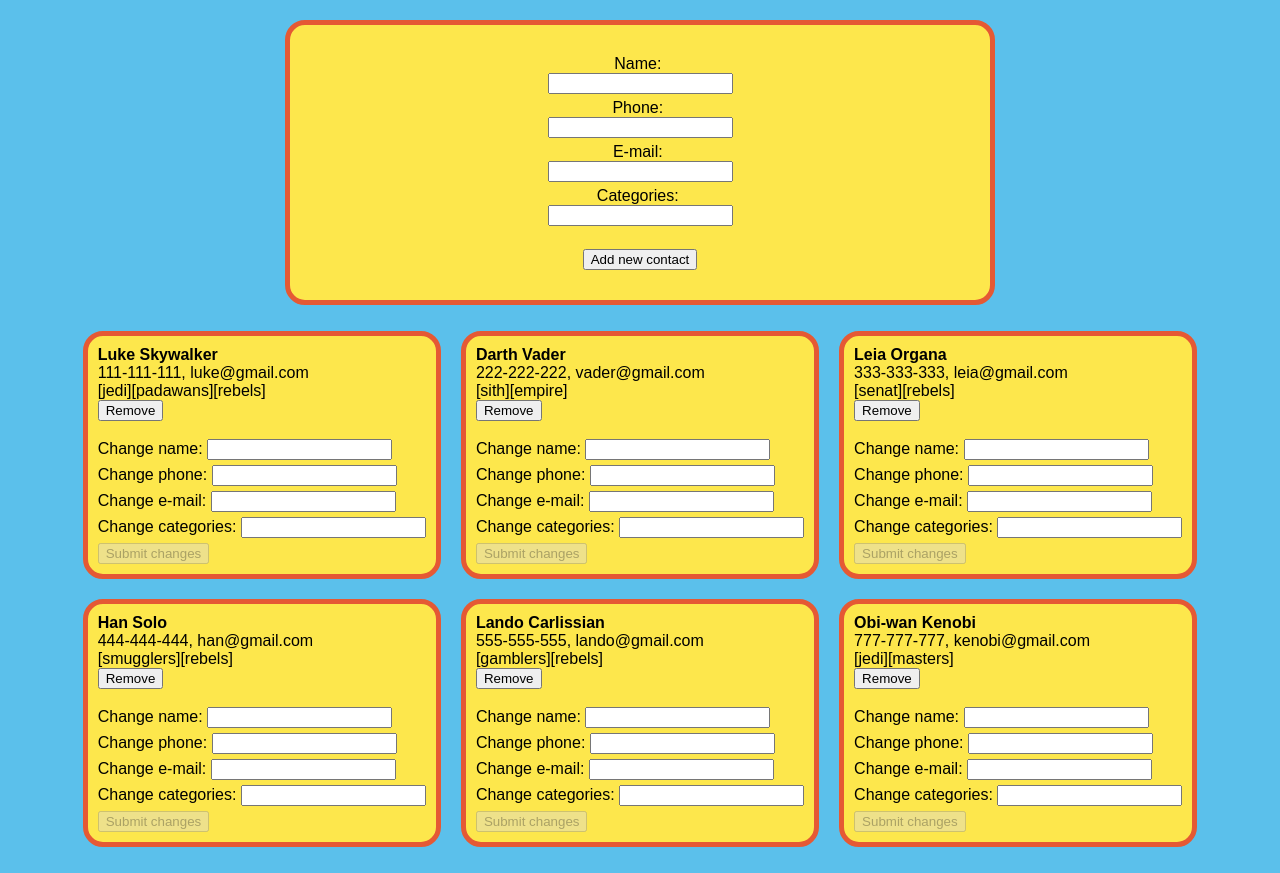
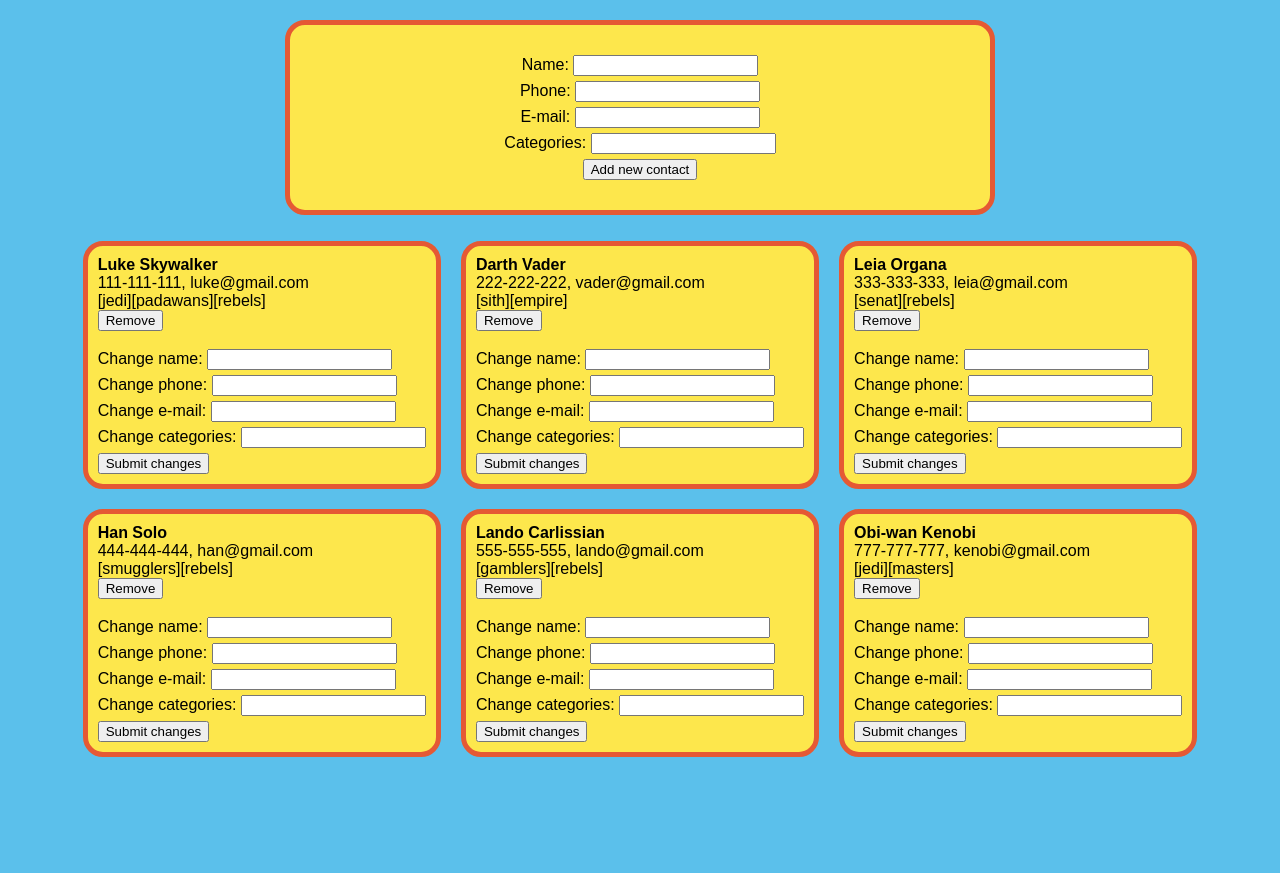
Before and after one commit to JarekSopinski/contact-list-app-react, a React (Create React App) app: page / in a window 1280 px wide. After the commit the page ends 800 px from the top, so only its background shows below. Built offline with nearby package versions, Linux system fonts and the light colour scheme.

Commit message:
Reverted to the option of keeping old values in case user didn't input all values while updating

```diff
--- a/src/App.js
+++ b/src/App.js
@@ -15,7 +15,7 @@ class App extends Component {
             {id: '4', name: 'Han Solo', phone: '444-444-444', email: 'han@gmail.com', category: '[smugglers][rebels]'},
             {id: '5', name: 'Lando Carlissian', phone: '555-555-555', email: 'lando@gmail.com', category: '[gamblers][rebels]'},
             {id: '6', name: 'Obi-wan Kenobi', phone: '777-777-777', email: 'kenobi@gmail.com', category: '[jedi][masters]'}
-            ] // indexes should be strings, not numbers, otherwise there will be problems with comparing
+        ] // indexes should be strings, not numbers, otherwise there will be problems with comparing
     };
 
     // CUSTOM FUNCTIONS
--- a/src/components/AddContactForm.js
+++ b/src/components/AddContactForm.js
@@ -19,14 +19,11 @@ class AddContactForm extends Component {
 
     /*
     Above function can also be written like this (longer, but easier to understand):
-
     handleChange = event => {
     const name = event.target.name
     const value = event.target.value
-
     const patch = {}
     patch[name] = value
-
     this.setState(patch)
   }
      */
@@ -46,51 +43,36 @@ class AddContactForm extends Component {
             <div id={"AddContactForm"}>
                 <form onSubmit={this.handleSubmit}>
 
-
                     <span>Name:&nbsp;</span>
-                    <br/>
                     <input
                         name="newName"
                         value={newName}
                         onChange={this.handleChange}
                     />
-
                     <br/>
 
                     <span>Phone:&nbsp;</span>
-                    <br/>
                     <input
                         name="newPhone"
                         value={newPhone}
-                        onChange={this.handleChange}
-                    />
-
+                        onChange={this.handleChange}/>
                     <br/>
 
                     <span>E-mail:&nbsp;</span>
-                    <br/>
                     <input
                         name="newEmail"
                         value={newEmail}
-                        onChange={this.handleChange}
-                    />
-
+                        onChange={this.handleChange}/>
                     <br/>
 
                     <span>Categories:&nbsp;</span>
-                    <br/>
                     <input
                         name="newCategory"
                         value={newCategory}
-                        onChange={this.handleChange}
-                    />
-
-                    <br/>
+                        onChange={this.handleChange}/>
                     <br/>
 
-                    <button
-                        className={'button'}
-                    >Add new contact</button>
+                    <button className={'button'}>Add new contact</button>
                 </form>
             </div>
         )
--- a/src/components/ContactList.js
+++ b/src/components/ContactList.js
@@ -20,14 +20,13 @@ class ContactList extends Component {
                     contacts.map(contact =>
                         <li key={contact.id}
                             className={"contactItem"}>
-
-                                <span><strong>{contact.name}</strong></span>
+                            <strong>{contact.name}</strong>
                             <br/>
-                                <span>{contact.phone}</span>
+                            {contact.phone}
                             <span>,&nbsp;</span>
-                                <span>{contact.email}</span>
+                            {contact.email}
                             <br/>
-                                <span>{contact.category}</span>
+                            {contact.category}
                             <br/>
                             <button
                                 data-contact-id={contact.id}
@@ -36,7 +35,6 @@ class ContactList extends Component {
                             </button>
                             <br/>
                             &nbsp;
-
                             <UpdateContact
                                 updateContact={this.props.updateContact}
                                 currentContact = {contact}
--- a/src/components/UpdateContact.js
+++ b/src/components/UpdateContact.js
@@ -15,21 +15,10 @@ class UpdateContact extends Component {
     handleChange = event => {
         const name = event.target.name;
         const value = event.target.value;
+
         const updatedContact = {};
+        updatedContact[name] = value;
 
-        const submitBtn = document.getElementById('submitBtn');
-        const inputName = document.getElementById('inputName');
-        const inputPhone = document.getElementById('inputPhone');
-        const inputEmail = document.getElementById('inputEmail');
-        const inputCategory = document.getElementById('inputCategory');
-
-        //Checking if user has filled all inputs (if their values return true).
-        //If every input has been filled, user can click submit button.
-        inputName.value && inputPhone.value && inputEmail.value && inputCategory.value ?
-            submitBtn.disabled = false : submitBtn.disabled = true;
-
-        //Passing values from input to component's state:
-        updatedContact[name] = value;
         this.setState(updatedContact)
     };
 
@@ -38,6 +27,14 @@ class UpdateContact extends Component {
 
         const updatedContact = this.state;
         updatedContact.id = this.currentContact.id;
+
+        console.log(updatedContact);
+
+        // If user left some inputs empty updatedContact will keep old values:
+        if (!updatedContact.updatedName) {updatedContact.updatedName = this.props.currentContact.name}
+        if (!updatedContact.updatedPhone) {updatedContact.updatedPhone = this.props.currentContact.phone}
+        if (!updatedContact.updatedEmail) {updatedContact.updatedEmail = this.props.currentContact.email}
+        if (!updatedContact.updatedCategory) {updatedContact.updatedCategory = this.props.currentContact.category}
 
         this.props.updateContact(updatedContact);
         this.setState(initialState);
@@ -56,7 +53,6 @@ class UpdateContact extends Component {
                     <input
                         name="updatedName"
                         value={updatedName}
-                        id="inputName"
                         onChange={this.handleChange}/>
                     <br/>
 
@@ -64,7 +60,6 @@ class UpdateContact extends Component {
                     <input
                         name="updatedPhone"
                         value={updatedPhone}
-                        id="inputPhone"
                         onChange={this.handleChange}/>
                     <br/>
 
@@ -72,7 +67,6 @@ class UpdateContact extends Component {
                     <input
                         name="updatedEmail"
                         value={updatedEmail}
-                        id="inputEmail"
                         onChange={this.handleChange}/>
                     <br/>
 
@@ -80,14 +74,12 @@ class UpdateContact extends Component {
                     <input
                         name="updatedCategory"
                         value={updatedCategory}
-                        id="inputCategory"
                         onChange={this.handleChange}/>
                     <br/>
 
-                    <button
-                        id="submitBtn"
-                        disabled={true}
-                    >Submit changes</button>
+                    <button className={'button'}>
+                        Submit changes
+                    </button>
                 </form>
             </React.Fragment>
         );
--- a/src/index.css
+++ b/src/index.css
@@ -28,11 +28,6 @@ body {
   margin-bottom: 5px;
 }
 
-.addInput {
-  display: inline-block;
-  margin: 5px;
-}
-
 .contactList {
   display: flex;
   flex-flow: wrap;
```
Also changed, not shown: 1 other file (tests, documents, lock files or other folders). Lines whose indentation alone changed are shown as unchanged.
